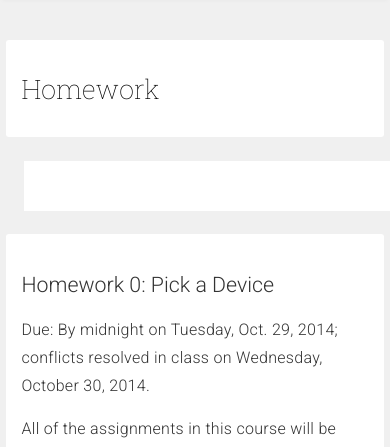
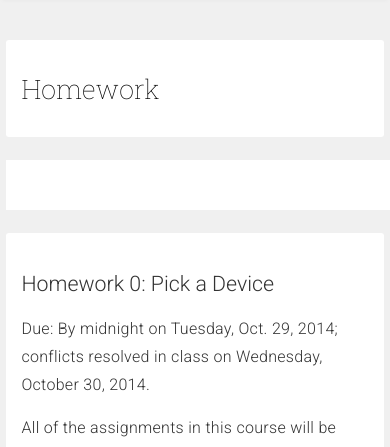
Before and after one commit to julieeckstrom/HCI-for-executives-website, a PHP site: page /homework.html in a window 390 px wide. Shown: the part 56-503 px from the top of the page. Run offline with PHP 8.4, Linux system fonts and the light colour scheme.

Commit message:
minor changes

```diff
--- a/assets/css/homework.less
+++ b/assets/css/homework.less
@@ -126,8 +126,8 @@
 	#homework-thumbs {
 		height: 50px;
 		width: 100%;
-		margin-left: 1.5em;
-		margin-top: 1.5em;
+		margin-left: 1.5%;
+		margin-top: 1.5%;
 		background: #fff;
 	}
 
@@ -139,7 +139,7 @@
 			display: none;
 			margin-left: 0px;
 			text-align: left;
-			position: absolute;
+			position: relative;
 			z-index: 100;
 			border-bottom: 1px solid #ccc;
 
```
